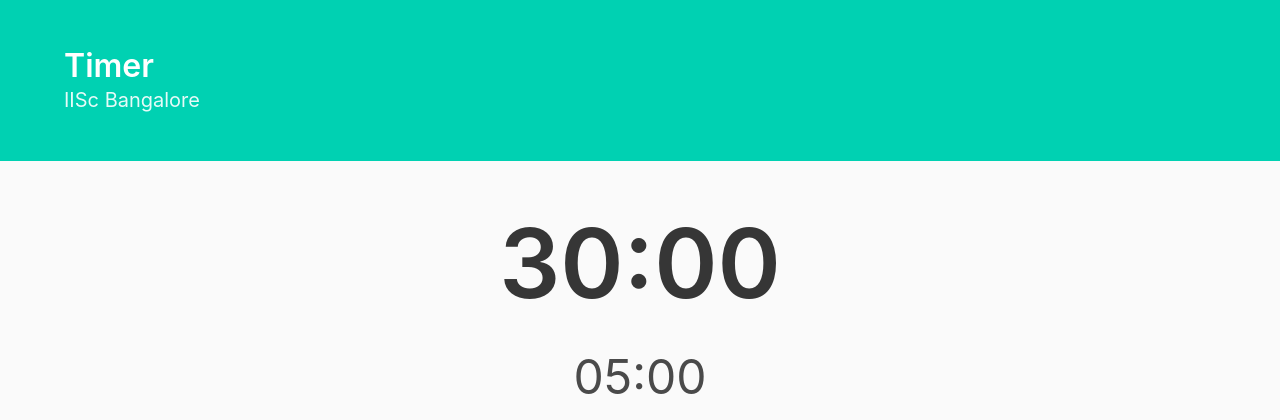
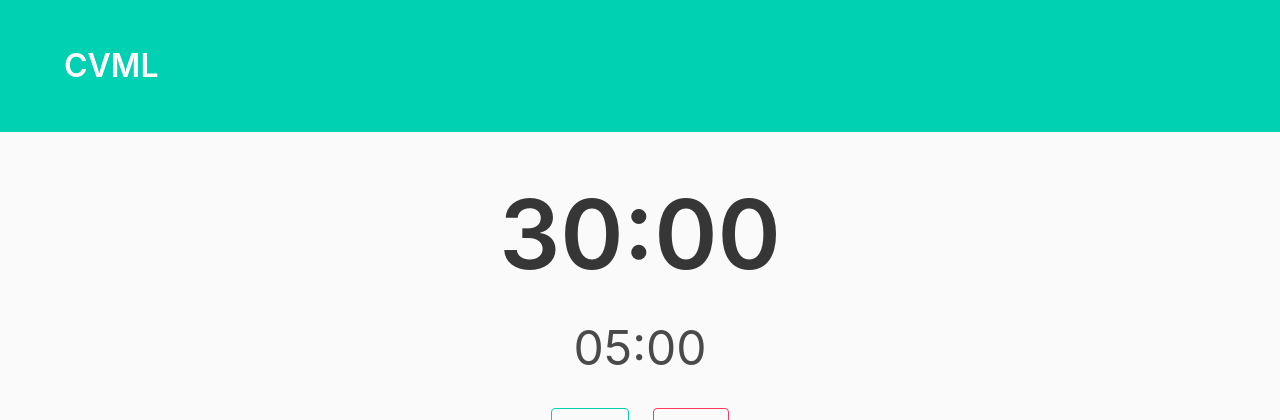
Before and after one commit to AsutoshPadhi/Study-Timer, a Flask app: page / in a window 1280 px wide. Shown: the top 420 px of the page. Run offline with Flask 2, Linux system fonts and the light colour scheme; some libraries are stand-ins or nearby versions.

Commit message:
Content Changes

```diff
--- a/templates/index.html
+++ b/templates/index.html
@@ -6,11 +6,11 @@
     <div class="hero-body">
         <div class="container">
             <h1 class="title">
-            Timer
+            CVML
             </h1>
-            <h2 class="subtitle">
-            IISc Bangalore
-            </h2>
+            <!-- <h2 class="subtitle">
+            CVML
+            </h2> -->
         </div>
     </div>
 </section>
```
